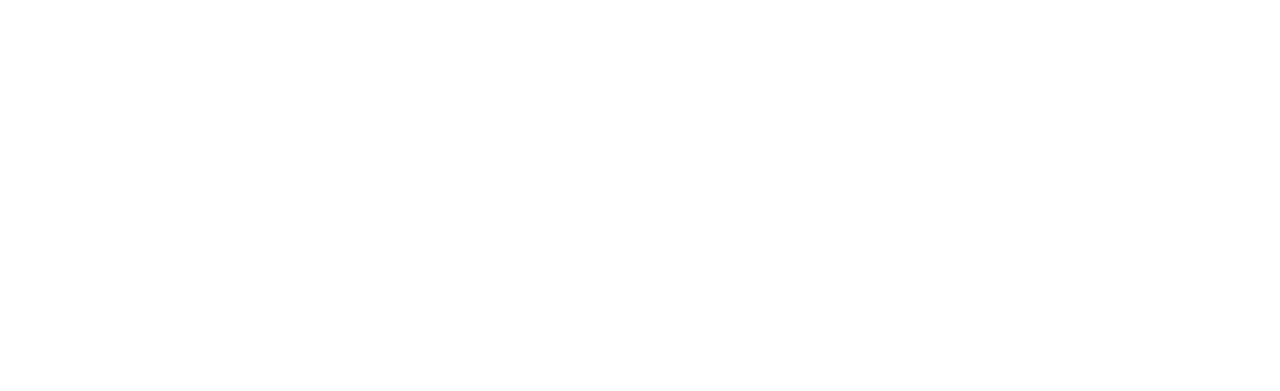
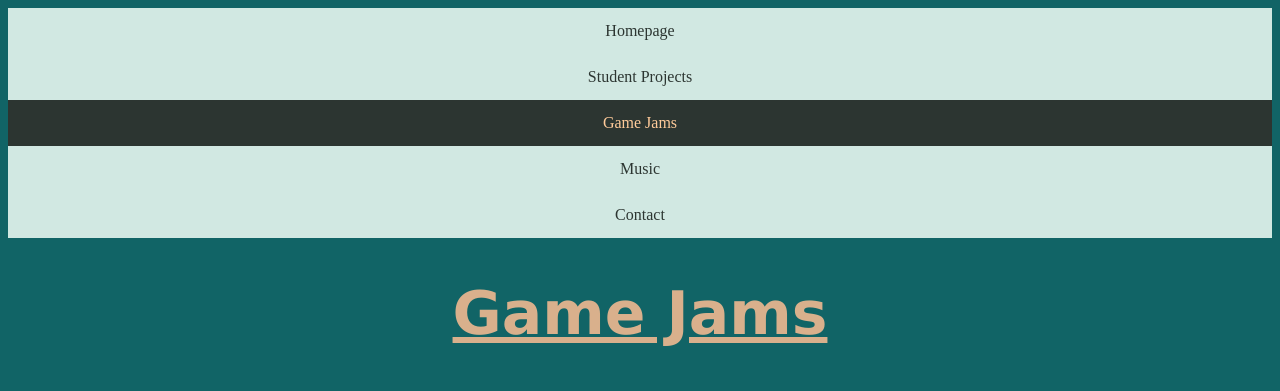
Before and after one commit to ThisIsDioni/ThisIsDioni.github.io, a plain HTML site: page jams.html in a window 1280 px wide. Drawn offline with Linux system fonts and the light colour scheme.

Commit message:
Added other navigation pages

```diff
--- a/contact.html
+++ b/contact.html
@@ -0,0 +1,19 @@
+<!DOCTYPE html>
+<html>
+<head>
+    <title>Homepage</title>
+    <link rel="stylesheet" type="text/css" href="style.css" />
+</head>
+
+<body>
+    <div class="topnav">
+        <a href="index.html">Homepage</a>
+        <a href="student.html">Student Projects</a>
+        <a href="jams.html">Game Jams</a>
+        <a href="music.html">Music</a>
+        <a href="contact.html" class="active">Contact</a>
+    </div>
+
+    <h1>Contact</h1>
+</body>
+</html>
--- a/jams.html
+++ b/jams.html
@@ -0,0 +1,19 @@
+<!DOCTYPE html>
+<html>
+<head>
+    <title>Homepage</title>
+    <link rel="stylesheet" type="text/css" href="style.css" />
+</head>
+
+<body>
+    <div class="topnav">
+        <a href="index.html">Homepage</a>
+        <a href="student.html">Student Projects</a>
+        <a href="jams.html" class="active">Game Jams</a>
+        <a href="music.html">Music</a>
+        <a href="contact.html">Contact</a>
+    </div>
+
+    <h1>Game Jams</h1>
+</body>
+</html>
--- a/style.css
+++ b/style.css
@@ -3,7 +3,7 @@ body {
 }
 
 h1 {
-    align-content   : center;
+    text-align      : center;
     color           : #D9B08C;
     text-decoration : underline;
     font            : bold 60px Verdana;
@@ -11,15 +11,16 @@ h1 {
 
 /* Navigation Bar Styles */
 .topnav {
-    align-content   : center;
     background-color: #116466;
     overflow        : hidden;
+    margin          : auto;
 }
 
 .topnav a {
     float           : inherit;
     display         : block;
-    color           : #D9B08C;
+    background-color: #D1E8E2;
+    color           : #2C3531;
     text-align      : center;
     padding         : 14px 16px;
     text-decoration : none;
@@ -27,8 +28,7 @@ h1 {
 }
 
 .topnav a:hover {
-    background-color: #D1E8E2;
-    color           : #2C3531
+    background-color: #FFCB9A;
 }
 
 .topnav a.active {
```
Also changed, not shown: index.html (+5 -1 lines), music.html (+19 -0 lines), student.html (+5 -1 lines).
